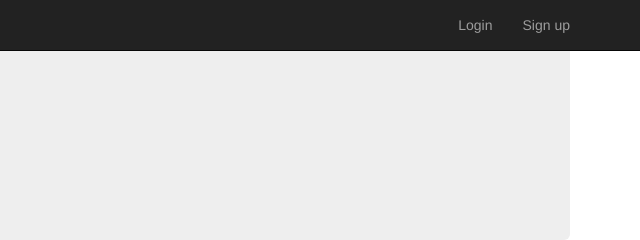
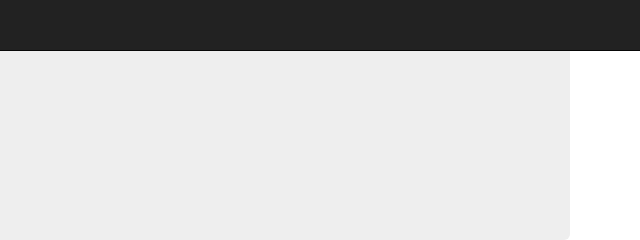
Before and after one commit to Btaralte/lisa, a plain HTML site: page index.html in a window 1280 px wide. Shown: the top 240 px of the page, 640-1280 px from the left. Drawn offline with nearby package versions, Linux system fonts and the light colour scheme.

Commit message:
Update index.html

```diff
--- a/index.html
+++ b/index.html
@@ -24,10 +24,6 @@
                 <ul class="nav navbar-nav">
                     <li><a href="https://en.wikipedia.org/wiki/Lisa_(rapper)">About</a></li>
                     <li><a href="https://www.instagram.com/lalalalisa_m/">Contact</a></li>
-                </ul>
-                <ul class="nav navbar-nav navbar-right">
-                    <li><a href="#">Login</a></li>
-                    <li><a href="#">Sign up</a></li>
                 </ul>
             </div>
 
```
